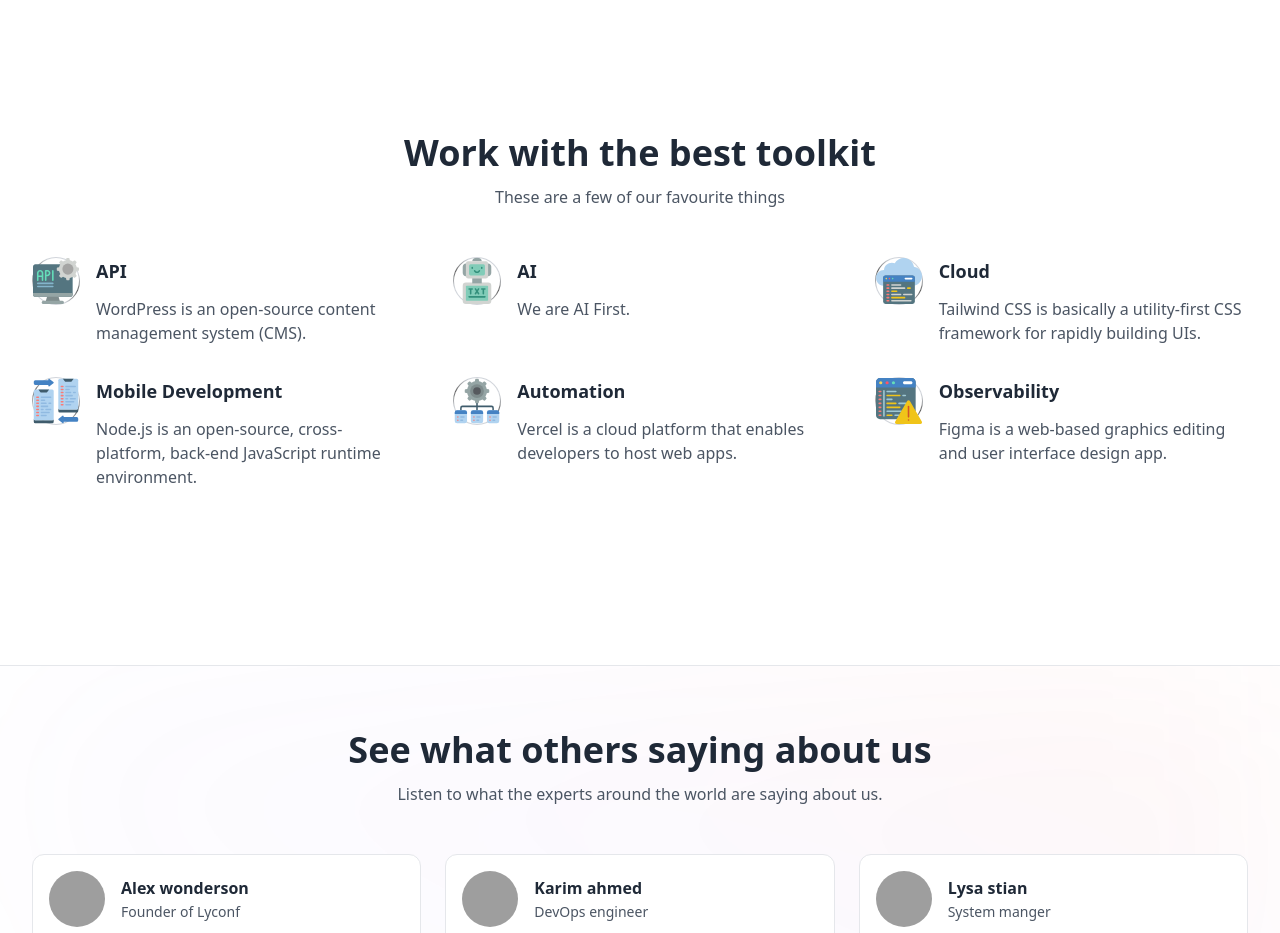
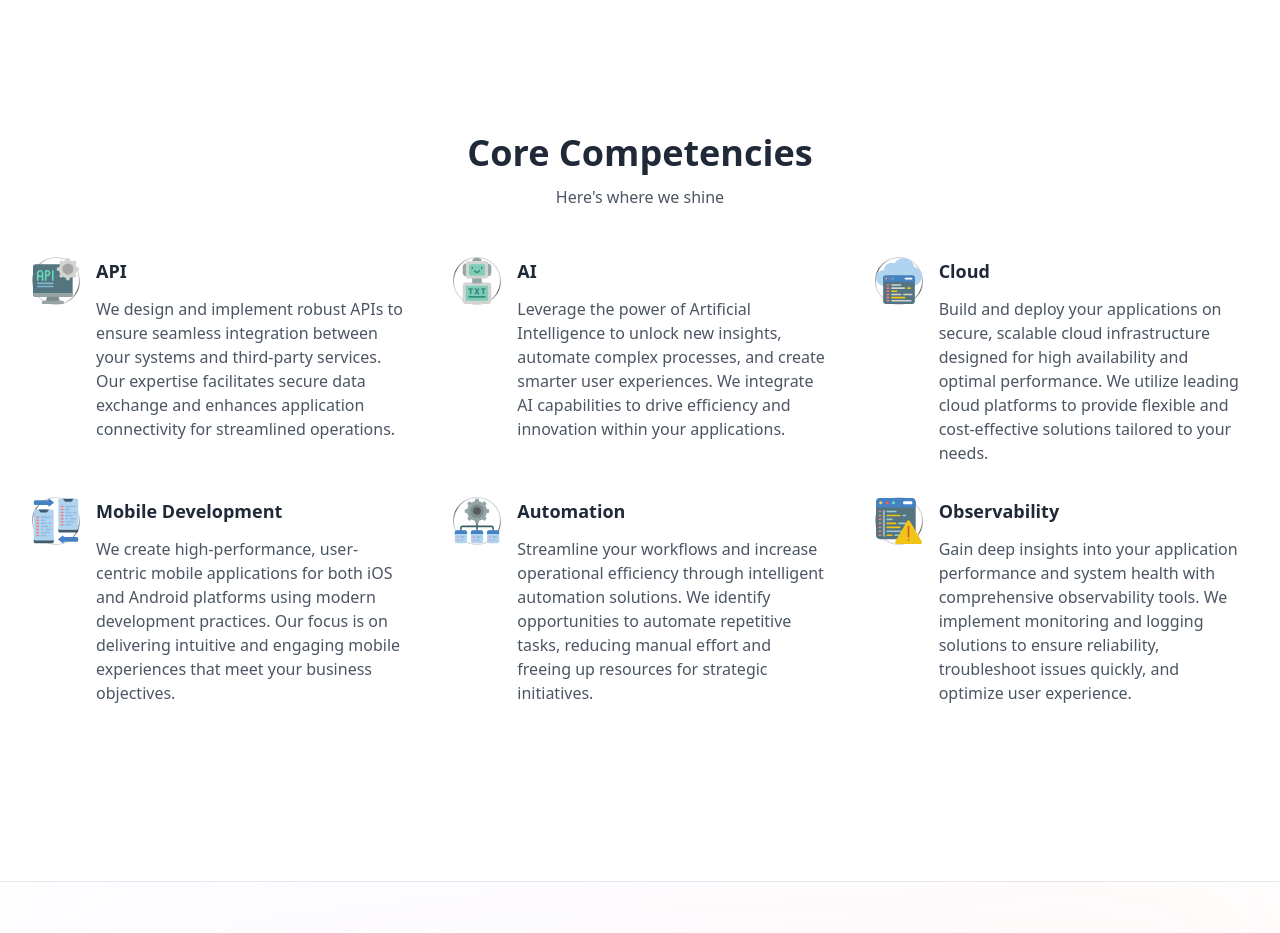
Before and after one commit to iandixon-dixonmobility/dixonmobility_com, a Next.js app: page / in a window 1280 px wide. Shown: the part 1560-2493 px from the top of the page. Built offline with nearby package versions, Linux system fonts and the light colour scheme; grey boxes are pictures that could not be loaded.

Commit message:
Core Competencies

```diff
--- a/components/ui/ToolKit/index.jsx
+++ b/components/ui/ToolKit/index.jsx
@@ -14,32 +14,32 @@ const ToolKit = () => {
         {
             icon: api,
             title: "API",
-            desc: "WordPress is an open-source content management system (CMS)."
+            desc: "We design and implement robust APIs to ensure seamless integration between your systems and third-party services. Our expertise facilitates secure data exchange and enhances application connectivity for streamlined operations."
         },
         {
             icon: ai,
             title: "AI",
-            desc: "We are AI First."
+            desc: "Leverage the power of Artificial Intelligence to unlock new insights, automate complex processes, and create smarter user experiences. We integrate AI capabilities to drive efficiency and innovation within your applications."
         },
         {
             icon: cloud,
             title: "Cloud",
-            desc: "Tailwind CSS is basically a utility-first CSS framework for rapidly building UIs."
+            desc: "Build and deploy your applications on secure, scalable cloud infrastructure designed for high availability and optimal performance. We utilize leading cloud platforms to provide flexible and cost-effective solutions tailored to your needs."
         },
         {
             icon: mobile,
             title: "Mobile Development",
-            desc: "Node.js is an open-source, cross-platform, back-end JavaScript runtime environment."
+            desc: "We create high-performance, user-centric mobile applications for both iOS and Android platforms using modern development practices. Our focus is on delivering intuitive and engaging mobile experiences that meet your business objectives."
         },
         {
             icon: automation,
             title: "Automation",
-            desc: "Vercel is a cloud platform that enables developers to host web apps."
+            desc: "Streamline your workflows and increase operational efficiency through intelligent automation solutions. We identify opportunities to automate repetitive tasks, reducing manual effort and freeing up resources for strategic initiatives."
         },
         {
             icon: observability,
             title: "Observability",
-            desc: "Figma is a web-based graphics editing and user interface design app."
+            desc: "Gain deep insights into your application performance and system health with comprehensive observability tools. We implement monitoring and logging solutions to ensure reliability, troubleshoot issues quickly, and optimize user experience."
         },
     ]
 
@@ -48,10 +48,10 @@ const ToolKit = () => {
             <div id="toolkit" className="max-w-screen-xl mx-auto px-4 text-gray-600 md:px-8">
                 <div className="max-w-2xl mx-auto space-y-3 sm:text-center">
                     <h2 className="text-gray-800 text-3xl font-semibold sm:text-4xl">
-                        Work with the best toolkit
+                        Core Competencies
                     </h2>
                     <p>
-                        These are a few of our favourite things
+                        Here's where we shine
                     </p>
                 </div>
                 <div className="mt-12">
```
